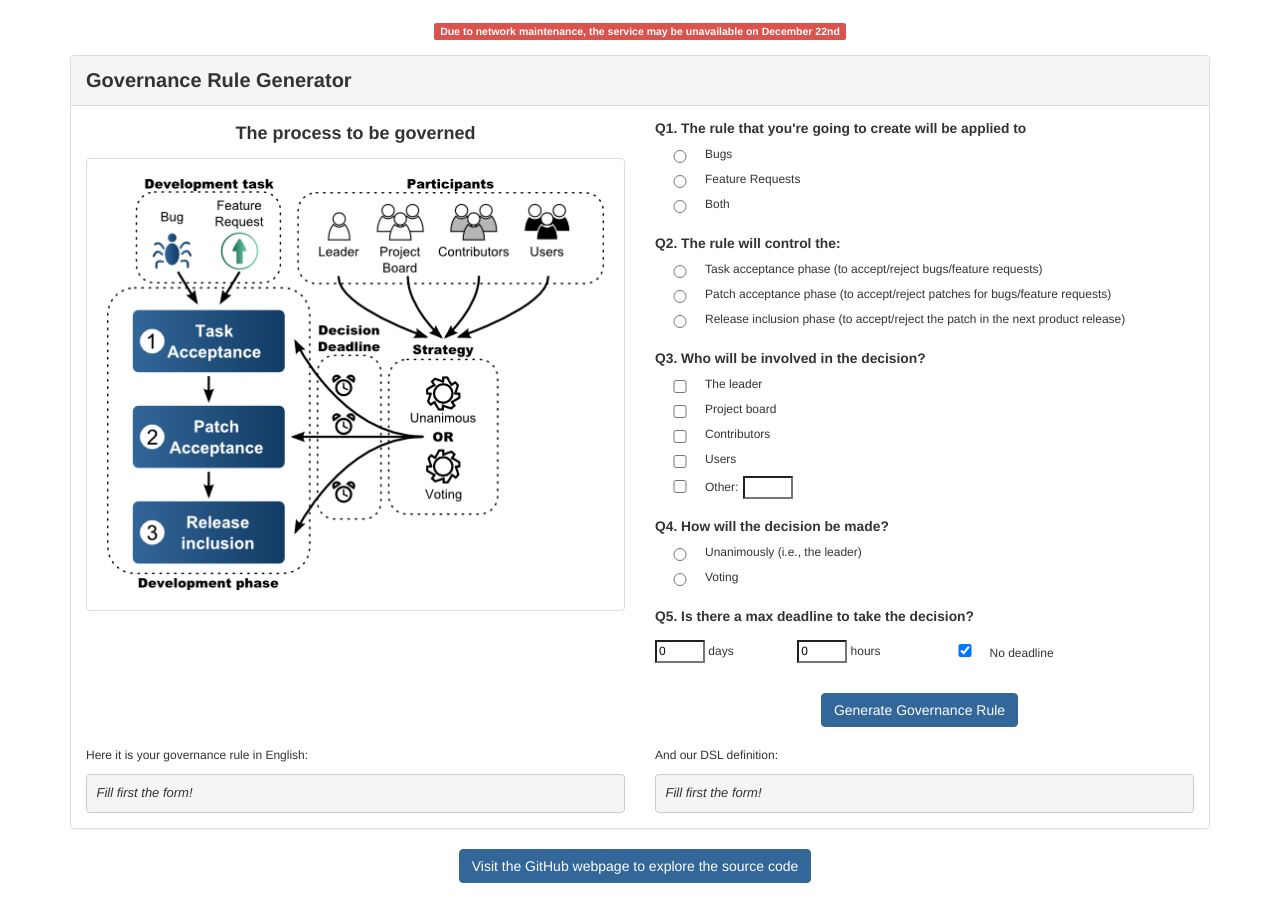
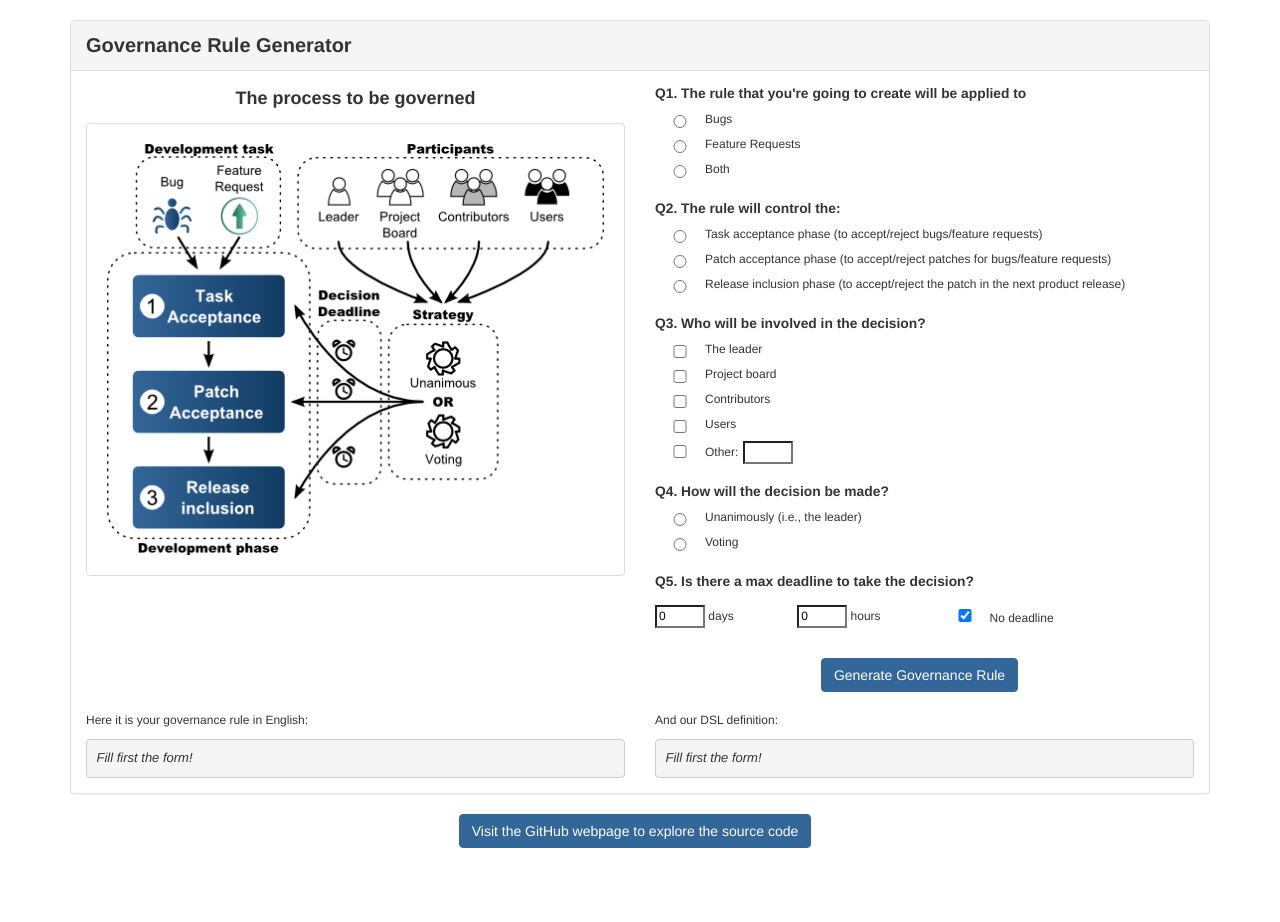
Before and after one commit to SOM-Research/governance, a plain HTML site: page index.html in a window 1280 px wide. After the commit the page ends 888 px from the top, so only its background shows below. Drawn offline with Linux system fonts and the light colour scheme.

Commit message:
Removing the maintenance banner

```diff
--- a/index.html
+++ b/index.html
@@ -14,11 +14,11 @@
     <div class="container">
     	<div ng-controller="formController">
 
-          <div class="text-center">
+          <!--<div class="text-center">
             <div style="margin-top:0px; margin-bottom: 15px; font-size: 14px; font-family: 'Helvetica Neue', Helvetica, Arial, sans-serif;">
               <div class="label label-danger">Due to network maintenance, the service may be unavailable on December 22nd</div>
             </div>
-          </div>
+          </div>-->
     		<div class="panel panel-default">
     			<div class="panel-heading">
     				Governance Rule Generator
```
